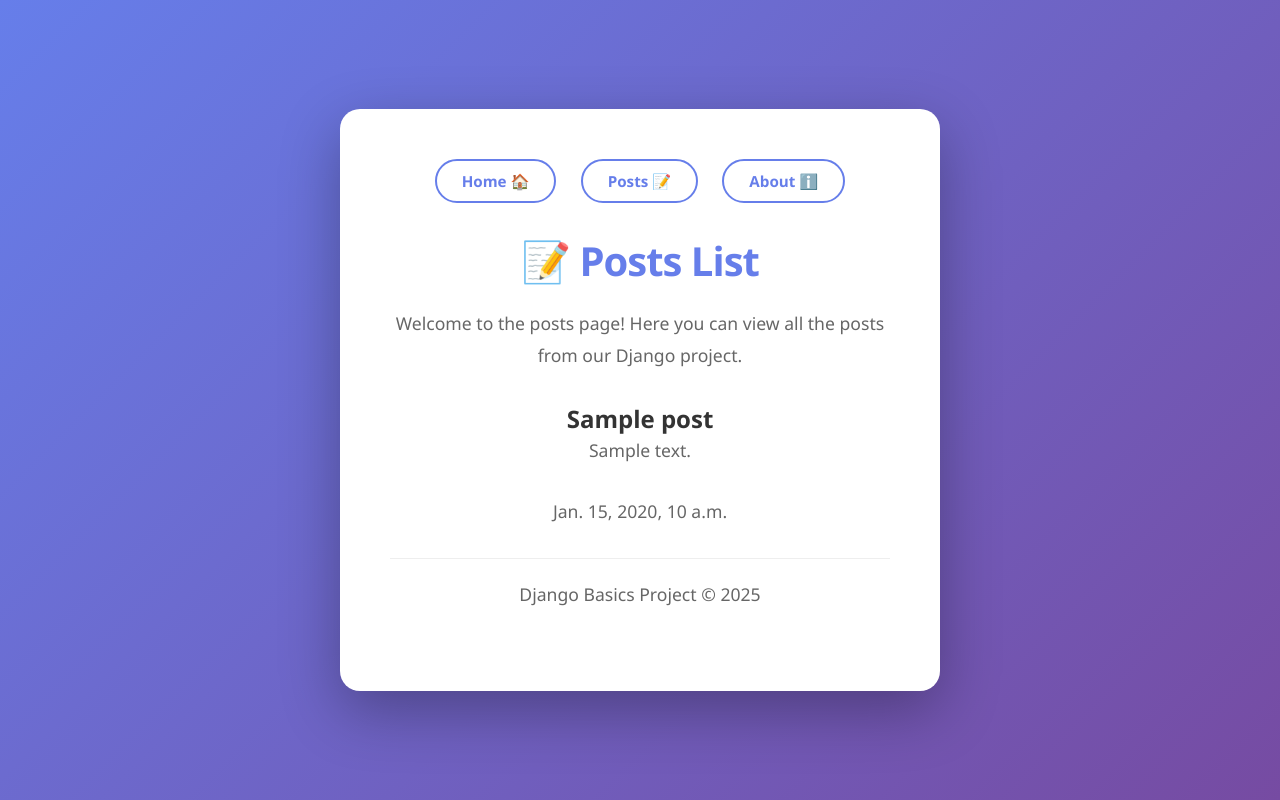
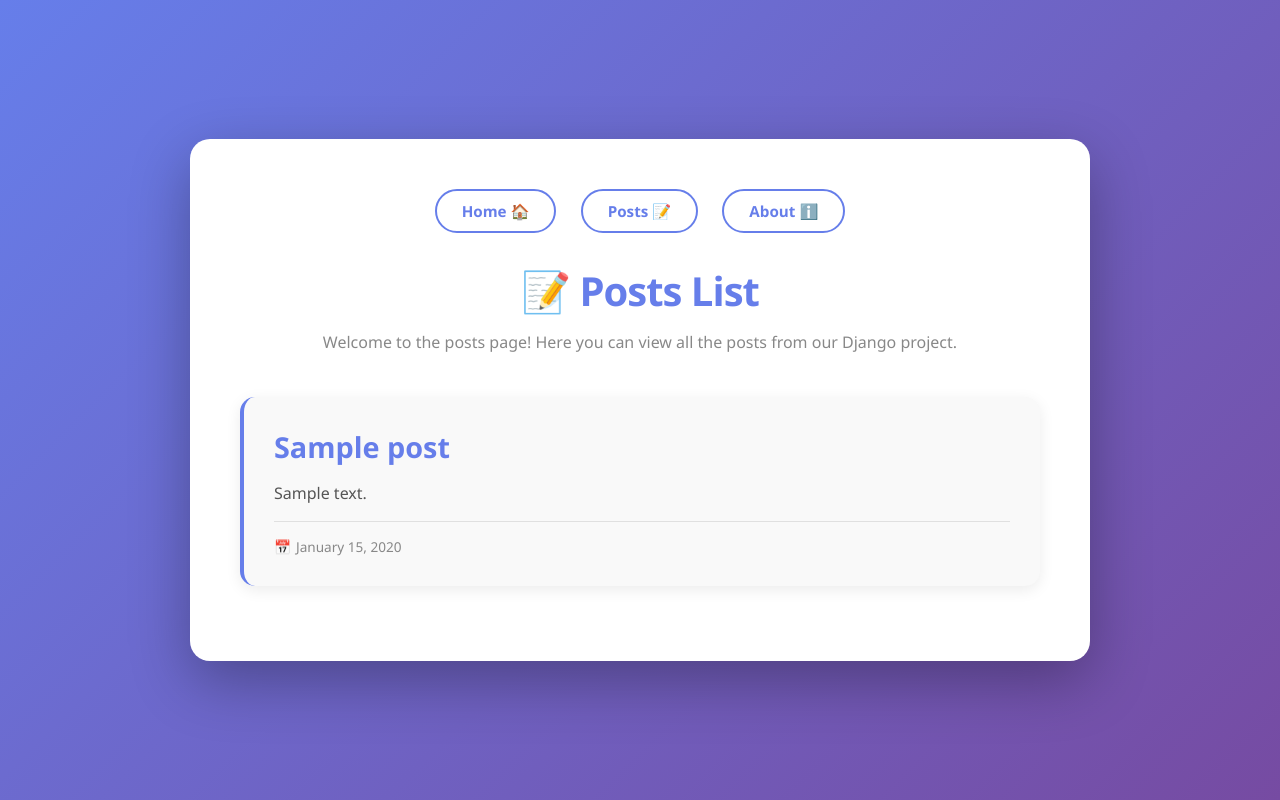
Before and after one commit to P4ndro/LearningDjango, a Django app: page /posts/ in a window 1280 px wide. Run offline with Django 5.2, Linux system fonts and the light colour scheme; tables that the repository leaves empty hold one stand-in row (values such as "Sample post").

Commit message:
Refactor posts app: Update URL patterns, add post detail view, and enhance posts list template with links and improved styling. Introduce empty state for no posts.

```diff
--- a/posts/templates/posts/posts_list.html
+++ b/posts/templates/posts/posts_list.html
@@ -2,14 +2,25 @@
 {% block title %}Posts{% endblock %}
 {% block content %}
 <section>
-<h1>📝 Posts List</h1>
+    <h1>📝 Posts List</h1>
     <p>Welcome to the posts page! Here you can view all the posts from our Django project.</p>
+
+    {% if posts %}
         {% for post in posts %}
         <article>
-            <h2>{{ post.title }}</h2>
+            <h2>
+                <a href="{% url 'posts:page' slug=post.slug %}">{{ post.title }}</a>
+            </h2>
             <p>{{ post.body }}</p>
-            <p>{{ post.date }}</p>
+            <div class="post-meta">
+                <span class="post-date">{{ post.date|date:"F d, Y" }}</span>
+            </div>
         </article>
         {% endfor %}
+    {% else %}
+        <div class="no-posts">
+            <p>No posts yet. Start creating some content!</p>
+        </div>
+    {% endif %}
 </section>
 {% endblock %}
--- a/posts/urls.py
+++ b/posts/urls.py
@@ -1,7 +1,9 @@
 from django.urls import path
 from . import views
 
+app_name = 'posts'
+
 urlpatterns = [
-    path('', views.post_list, name='post_list'),
-
+    path('', views.post_list, name='posts'),
+    path('<slug:slug>', views.post_page, name='page'),
 ]
--- a/posts/views.py
+++ b/posts/views.py
@@ -1,7 +1,12 @@
 from django.shortcuts import render
 from .models import Post
+
 
 # Create your views here.
 def post_list(request):
     posts = Post.objects.all().order_by('-date')
     return render(request, 'posts/posts_list.html', {'posts' : posts})
+
+def post_page(request, slug):
+    post = Post.objects.get(slug=slug)
+    return render(request, 'posts/post_page.html', {'post' : post})
--- a/static/static/css/style.css
+++ b/static/static/css/style.css
@@ -22,7 +22,7 @@ body {
     padding: 50px;
     border-radius: 20px;
     box-shadow: 0 20px 60px rgba(0, 0, 0, 0.3);
-    max-width: 600px;
+    max-width: 900px;
     width: 100%;
     text-align: center;
     animation: fadeIn 0.6s ease-in;
@@ -119,3 +119,109 @@ footer {
     color: #999;
     font-size: 0.9rem;
 }
+
+/* Posts Section */
+section {
+    width: 100%;
+    max-width: 900px;
+}
+
+section h1 {
+    text-align: center;
+    margin-bottom: 10px;
+}
+
+section > p {
+    text-align: center;
+    margin-bottom: 40px;
+    color: #888;
+    font-size: 1rem;
+}
+
+/* Individual Post Cards */
+article {
+    background: #f9f9f9;
+    border-radius: 15px;
+    padding: 30px;
+    margin-bottom: 25px;
+    box-shadow: 0 4px 15px rgba(0, 0, 0, 0.08);
+    transition: all 0.3s ease;
+    text-align: left;
+    border-left: 4px solid #667eea;
+}
+
+article:hover {
+    transform: translateY(-5px);
+    box-shadow: 0 8px 25px rgba(0, 0, 0, 0.15);
+}
+
+article h2 {
+    font-size: 1.8rem;
+    margin-bottom: 15px;
+    color: #333;
+}
+
+article h2 a {
+    color: #667eea;
+    text-decoration: none;
+    border: none;
+    padding: 0;
+    margin: 0;
+    display: inline;
+    transition: color 0.3s ease;
+}
+
+article h2 a:hover {
+    color: #764ba2;
+    background: transparent;
+    transform: none;
+    box-shadow: none;
+}
+
+article p {
+    color: #555;
+    font-size: 1rem;
+    line-height: 1.6;
+    margin-bottom: 15px;
+}
+
+article p:last-child {
+    font-size: 0.9rem;
+    color: #999;
+    font-style: italic;
+    margin-bottom: 0;
+}
+
+/* Empty state */
+.no-posts {
+    text-align: center;
+    padding: 60px 20px;
+    color: #999;
+}
+
+.no-posts p {
+    font-size: 1.2rem;
+    margin-bottom: 20px;
+}
+
+/* Post metadata */
+.post-meta {
+    display: flex;
+    align-items: center;
+    gap: 15px;
+    margin-top: 15px;
+    padding-top: 15px;
+    border-top: 1px solid #e0e0e0;
+    font-size: 0.85rem;
+    color: #888;
+}
+
+.post-date {
+    display: flex;
+    align-items: center;
+    gap: 5px;
+}
+
+.post-date::before {
+    content: "📅";
+}
--- a/templates/layout.html
+++ b/templates/layout.html
@@ -10,19 +10,13 @@
 <body>
     <div class="container">
         <nav>
-            <a href="{% url 'home' %}">Home 🏠</a>
-            <a href="{% url 'post_list' %}">Posts 📝</a>
-            <a href="{% url 'about' %}">About ℹ️</a>
+            <a href="{% url 'home' %}">Home <span role="img" aria-label="Home">🏠</span></a>
+            <a href="{% url 'posts:posts' %}">Posts <span role="img" aria-label="Posts">📝</span></a>
+            <a href="{% url 'about' %}">About <span role="img" aria-label="About">ℹ️</span></a>
         </nav>
 
-        <main>
-            {% block content %}
-            {% endblock %}
-        </main>
-
-        <footer>
-            <p>Django Basics Project © 2025</p>
-        </footer>
+        {% block content %}
+        {% endblock %}
     </div>
 </body>
 </html>
```
Also changed, not shown: posts/templates/posts/post_page.html (added, +17 -0 lines).
